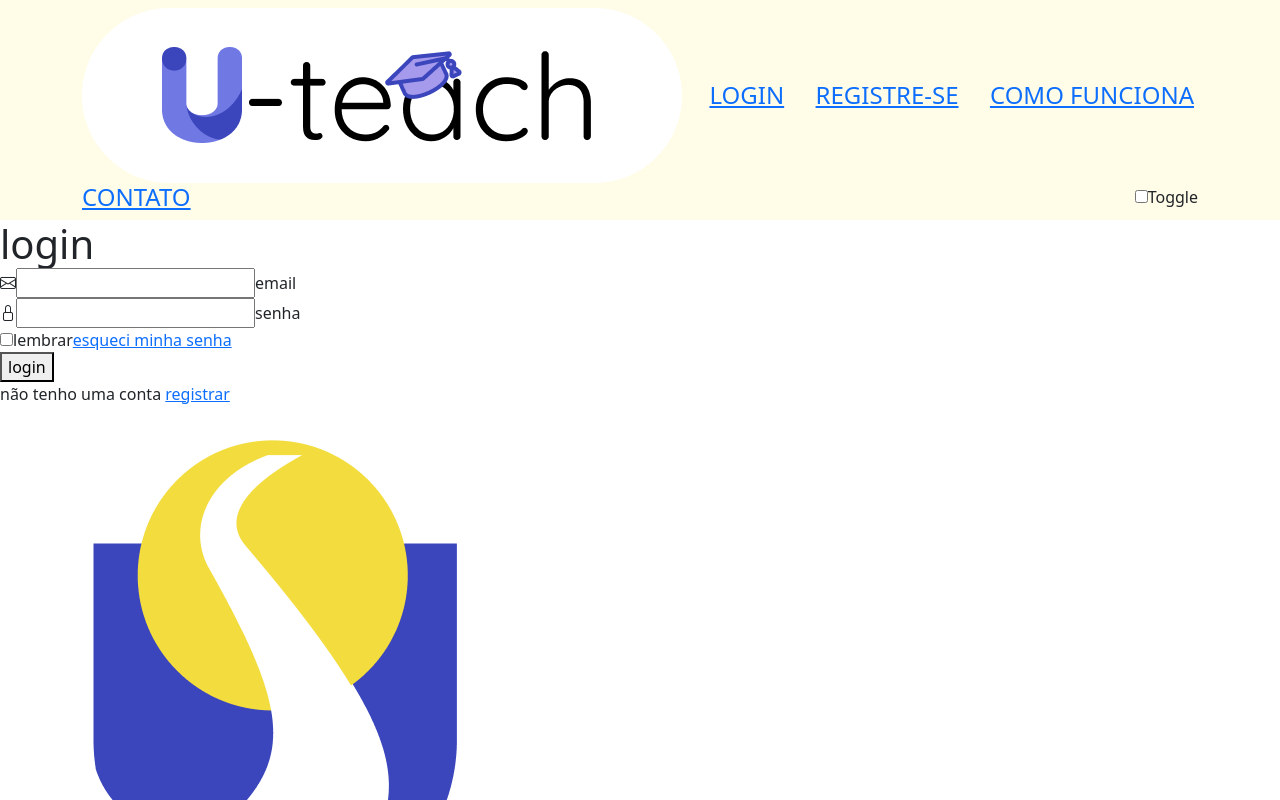
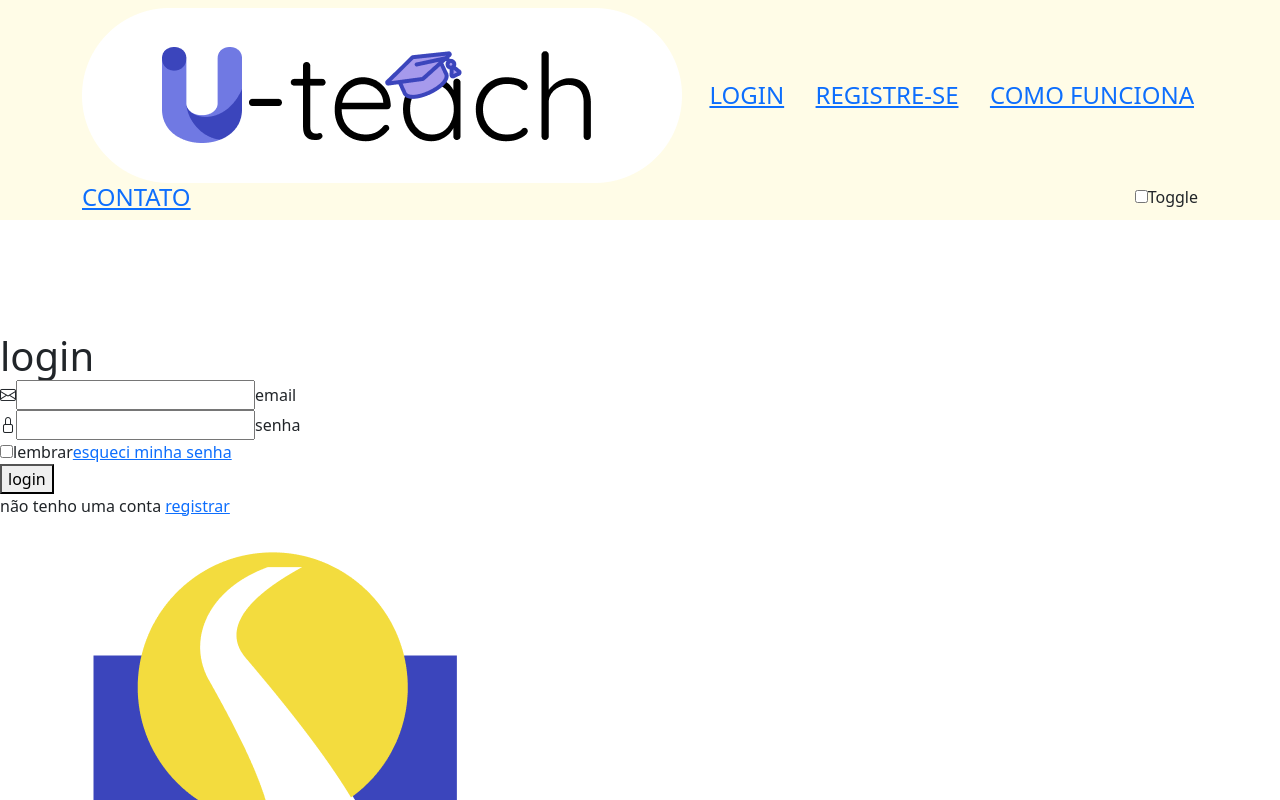
Before and after one commit to rafakid01/PROJETO_INTEGRADOR, an Angular app in the folder projeto-angular/: page /login in a window 1280 px wide. Shown: the top 800 px of the page. Built offline with nearby package versions, Linux system fonts and the light colour scheme.

Commit message:
padding login

```diff
--- a/projeto-angular/src/app/components/login/login.component.css
+++ b/projeto-angular/src/app/components/login/login.component.css
@@ -0,0 +1,3 @@
+body {
+    padding-top: 7em;
+}
--- a/projeto-angular/src/app/components/login/login.component.html
+++ b/projeto-angular/src/app/components/login/login.component.html
@@ -1,10 +1,3 @@
-<!DOCTYPE html>
-<html lang="pt-Br">
-  <head>
-    <meta charset="UTF-8" />
-    <meta name="viewport" content="width=device-width, initial-scale=1.0" />
-    <title>tela de login</title>
-  </head>
 <body>
   <section>
     <form action="">
@@ -41,4 +34,3 @@
     </div>
   </section>
 </body>
-</html>
```
Lines whose indentation alone changed are shown as unchanged.
